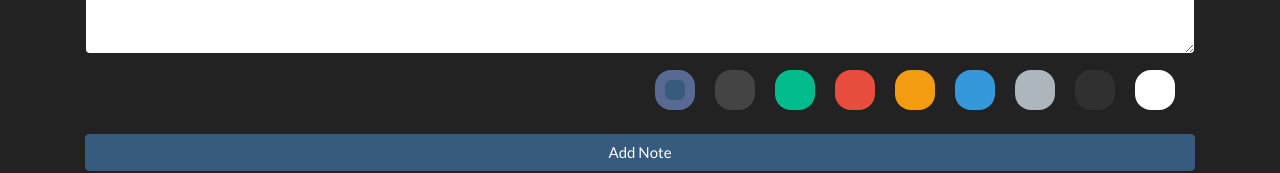
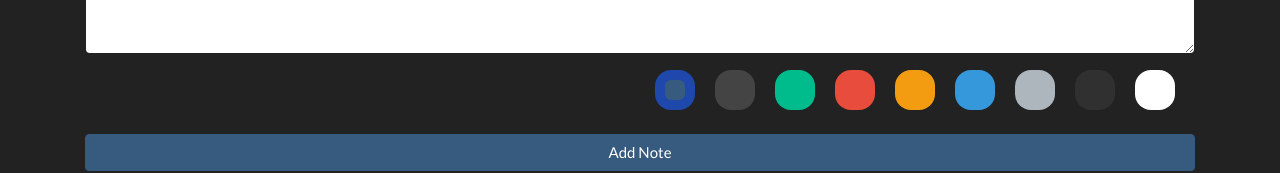
Before and after one commit to muskaan1202/notepad, a plain HTML site: page index.html in a window 1280 px wide. Shown: the part 240-413 px from the top of the page. Drawn offline with nearby package versions, Linux system fonts and the light colour scheme.

Commit message:
update index.html

```diff
--- a/style.css
+++ b/style.css
@@ -3,4 +3,4 @@
 .fa-trash, .fa-pencil-alt {cursor: pointer;}
 .hidden {display:none}
 .swatch {width:40px; height:40px; float:left; margin-right:20px; border-radius: 40%; cursor: pointer; }
-.swatch:hover, .active  {border: 10px solid rgb(88, 106, 147)}
+.swatch:hover, .active  {border: 10px solid rgb(30, 72, 171)}
```
